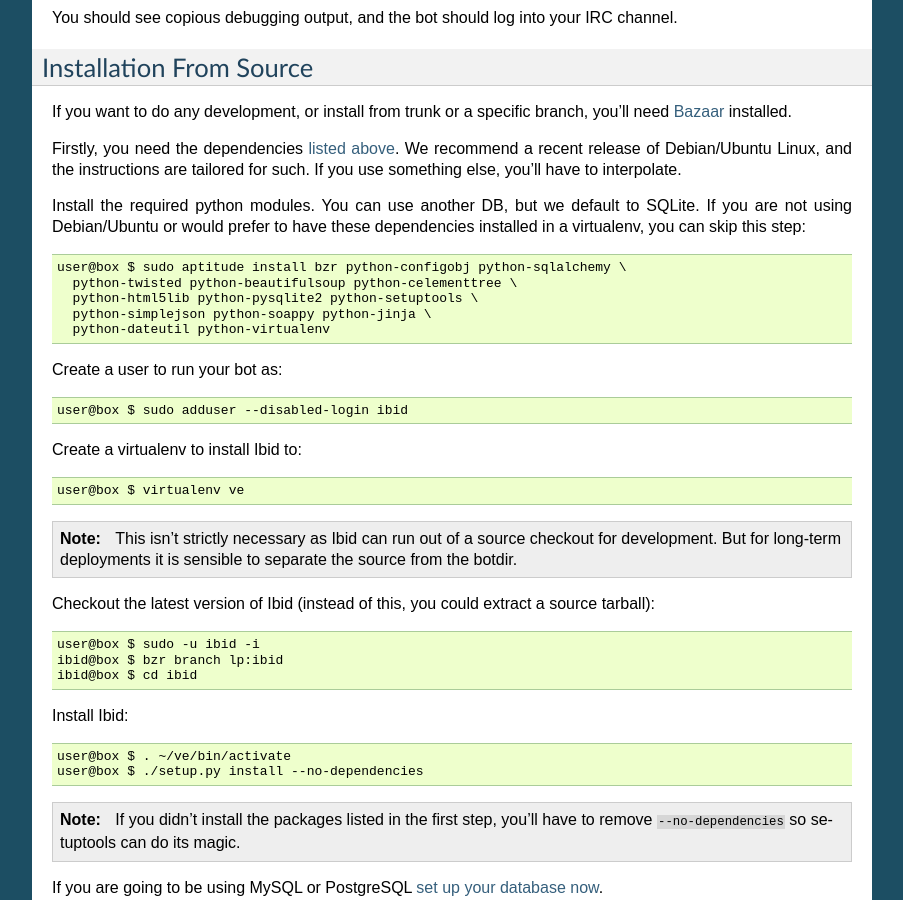
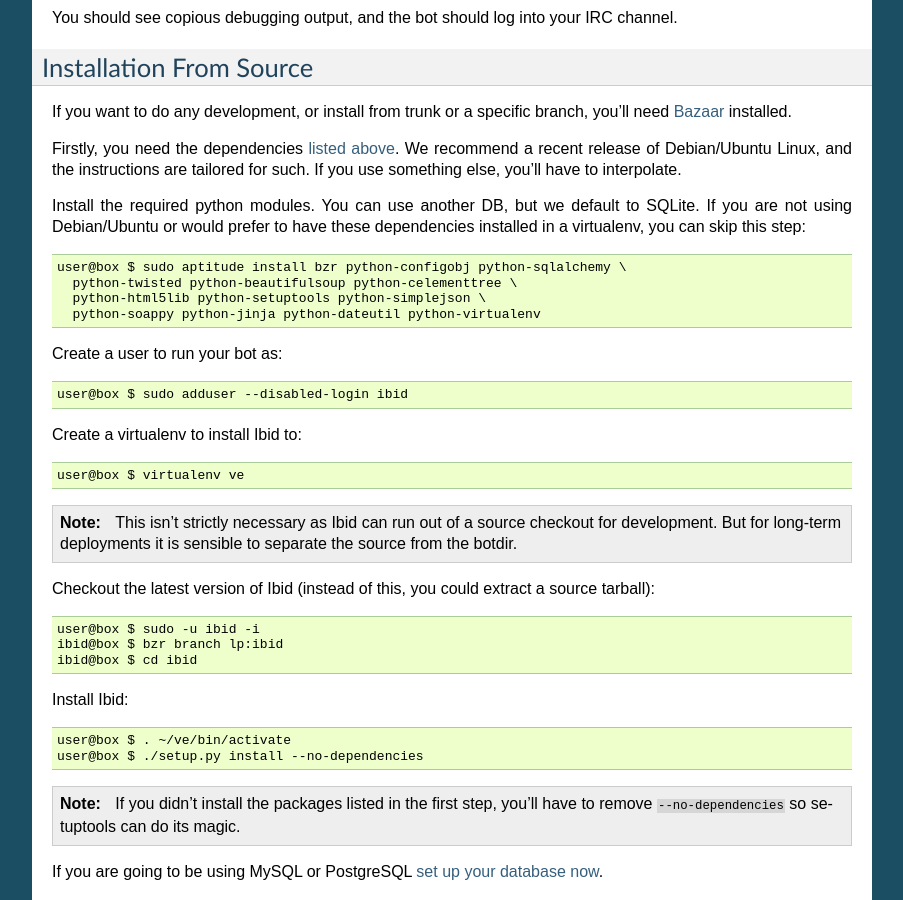
Before and after one commit to ibid/ibid, a Sphinx documentation site: the page built from docs/install.rst, in a window 1280 px wide and 900 px high, scrolled down 3867 px. Shown: the whole window, without its empty margins (198-1101 px from the left). Built offline with Sphinx 7.4.7, drawn with Linux system fonts in a browser that asks for light colours.

Commit message:
pysqlite is only necessary on ancient Pythons

```diff
--- a/docs/install.rst
+++ b/docs/install.rst
@@ -263,9 +263,8 @@
 
    user@box $ sudo aptitude install bzr python-configobj python-sqlalchemy \
      python-twisted python-beautifulsoup python-celementtree \
-     python-html5lib python-pysqlite2 python-setuptools \
-     python-simplejson python-soappy python-jinja \
-     python-dateutil python-virtualenv
+     python-html5lib python-setuptools python-simplejson \
+     python-soappy python-jinja python-dateutil python-virtualenv
 
 Create a user to run your bot as::
 
--- a/setup.py
+++ b/setup.py
@@ -15,7 +15,6 @@
     'html5lib',
     'jinja',
     'pyopenssl',
-    'pysqlite',
     'PyStemmer',
     'python-dateutil',
     'SOAPpy',
@@ -28,6 +27,7 @@
     install_requires.append('simplejson')
 if version_info[0] == 2 and version_info[1] < 5:
     install_requires.append('cElementTree')
+    install_requires.append('pysqlite')
 
 if argv[1:] == ['install', '--no-dependencies']:
     argv.pop()
```
Also changed, not shown: 2 other files.
